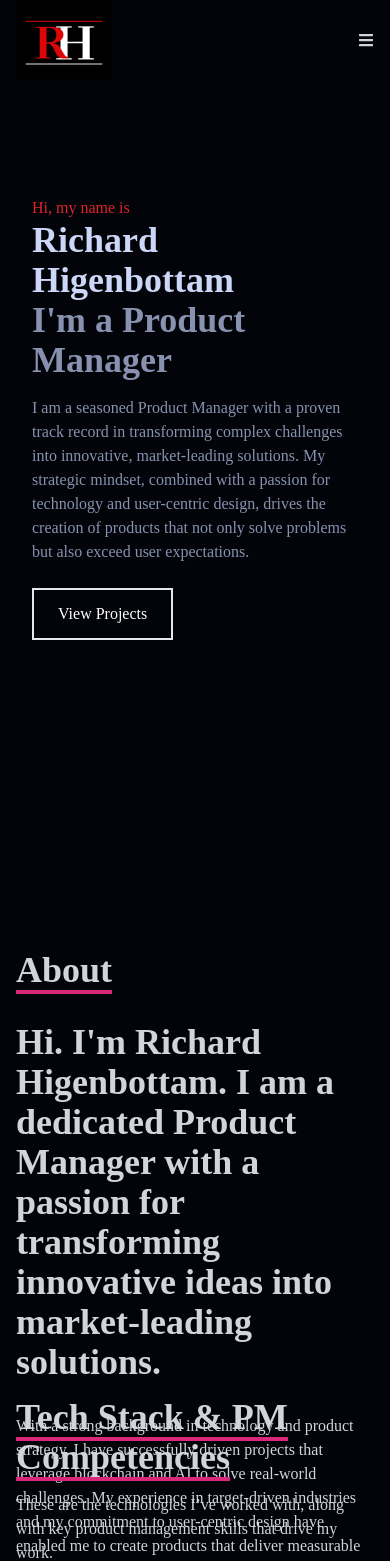
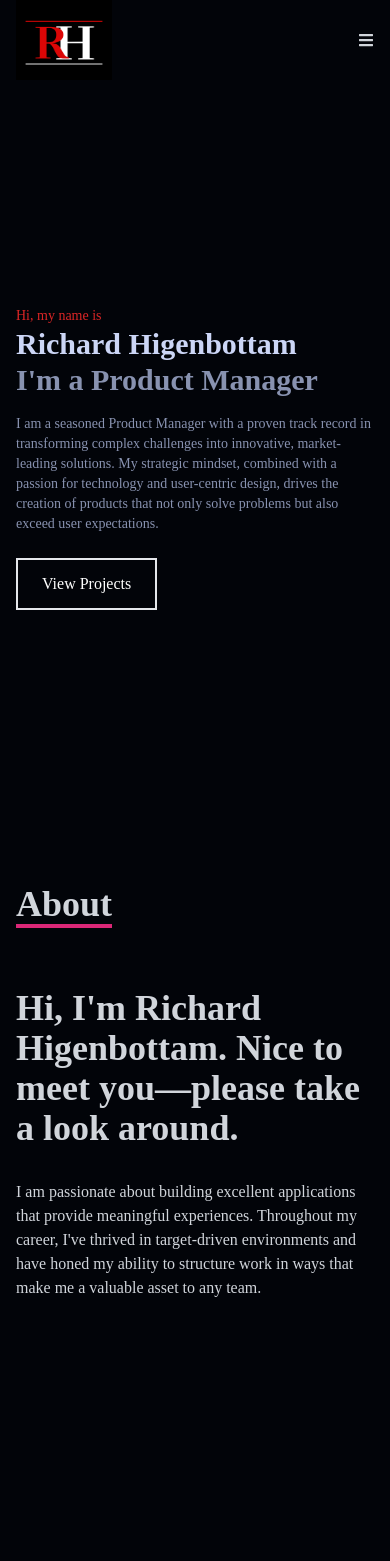
Before and after one commit to RichHig/portfolio-website, a React (Create React App) app: page / in a window 390 px wide. Shown: the top 1561 px of the page. Built offline with nearby package versions, Linux system fonts and the light colour scheme.

Commit message:
Update portfolio website: refine spacing, update content, and fix mobile responsiveness

```diff
--- a/src/components/About.jsx
+++ b/src/components/About.jsx
@@ -2,9 +2,12 @@ import React from "react";
 
 const About = () => {
   return (
-    <div name="about" className="w-full h-screen bg-[#020409] text-gray-300">
+    <div
+      name="about"
+      className="w-full bg-[#020409] text-gray-300 h-auto min-h-screen py-10 scroll-mt-20 mb-10"
+    >
       <div className="flex flex-col justify-center items-center w-full h-full">
-        <div className="max-w-[1000px] w-full grid grid-cols-2 gap-8">
+        <div className="max-w-[1000px] w-full grid grid-cols-1 sm:grid-cols-2 gap-8">
           <div className="sm:text-right pb-8 pl-4">
             <p className="text-4xl font-bold inline border-b-4 border-pink-600">
               About
@@ -12,22 +15,19 @@ const About = () => {
           </div>
           <div></div>
         </div>
-        <div className="max-w-[1000px] w-full grid sm:grid-cols-2 gap-8 px-4">
+        <div className="max-w-[1000px] w-full grid grid-cols-1 sm:grid-cols-2 gap-8 px-4">
           <div className="sm:text-right text-4xl font-bold">
             <p>
-              Hi. I'm Richard Higenbottam. I am a dedicated Product Manager with
-              a passion for transforming innovative ideas into market-leading
-              solutions.
+              Hi, I'm Richard Higenbottam. Nice to meet you—please take a look
+              around.
             </p>
           </div>
           <div>
             <p>
-              With a strong background in technology and product strategy, I
-              have successfully driven projects that leverage blockchain and AI
-              to solve real-world challenges. My experience in target-driven
-              industries and my commitment to user-centric design have enabled
-              me to create products that deliver measurable impact and lasting
-              value.
+              I am passionate about building excellent applications that provide
+              meaningful experiences. Throughout my career, I've thrived in
+              target-driven environments and have honed my ability to structure
+              work in ways that make me a valuable asset to any team.
             </p>
           </div>
         </div>
--- a/src/components/Contact.jsx
+++ b/src/components/Contact.jsx
@@ -4,7 +4,7 @@ const Contact = () => {
   return (
     <div
       name="contact"
-      className="w-full h-screen bg-[#020409] flex justify-center items-center p-4"
+      className="w-full bg-[#020409] text-gray-300 h-auto min-h-screen flex justify-center items-center py-16 px-4"
     >
       <form
         method="POST"
@@ -12,28 +12,28 @@ const Contact = () => {
         className="flex flex-col max-w-[600px] w-full"
       >
         <div className="pb-8">
-          <p className="text-4xl font-bold inline border-b-4 border-red-600 text-gray-300">
+          <p className="text-3xl sm:text-4xl font-bold inline border-b-4 border-red-600 text-gray-300">
             Contact
           </p>
-          <p className="text-gray-300 py-4">
-            Submit the form below or shoot me an email -
-            rich_higenbottam@hotmail.com
+          <p className="text-gray-300 py-4 text-sm sm:text-base">
+            Submit the form below or shoot me an email at
+            rich_higenbottam@hotmail.com.
           </p>
         </div>
         <input
-          className="bg-[#ccd6f6] p-2"
+          className="bg-[#ccd6f6] p-2 mb-4"
           type="text"
           placeholder="Name"
           name="name"
         />
         <input
-          className="my-4 p-2 bg-[#ccd6f6]"
+          className="bg-[#ccd6f6] p-2 mb-4"
           type="email"
           placeholder="Email"
           name="email"
         />
         <textarea
-          className="bg-[#ccd6f6] p-2"
+          className="bg-[#ccd6f6] p-2 mb-4"
           name="message"
           rows="10"
           placeholder="Message"
--- a/src/components/Hero.jsx
+++ b/src/components/Hero.jsx
@@ -3,17 +3,19 @@ import { Link } from "react-scroll";
 
 const Hero = () => {
   return (
-    <div name="home" className="w-full h-screen bg-[#020409]">
-      {/* container  */}
-      <div className="max-w-[1000px] mx-auto px-8 flex flex-col justify-center h-full">
-        <p className="text-red-600">Hi, my name is</p>
-        <h1 className="text-4xl sm:text-7xl font-bold text-[#ccd6f6]">
+    <div
+      name="home"
+      className="w-full bg-[#020409] text-gray-300 h-auto min-h-screen flex items-center pt-[80px]"
+    >
+      <div className="max-w-[1000px] mx-auto px-4 sm:px-8 flex flex-col justify-center h-full py-16">
+        <p className="text-red-600 text-sm sm:text-base">Hi, my name is</p>
+        <h1 className="text-3xl sm:text-5xl md:text-7xl font-bold text-[#ccd6f6]">
           Richard Higenbottam
         </h1>
-        <h2 className="text-4xl sm:text-7xl font-bold text-[#8892b0]">
+        <h2 className="text-3xl sm:text-5xl md:text-7xl font-bold text-[#8892b0]">
           I'm a Product Manager
         </h2>
-        <p className="text-[#8892b0] py-4 max-w-[700px]">
+        <p className="text-[#8892b0] py-4 max-w-[700px] text-sm sm:text-base">
           I am a seasoned Product Manager with a proven track record in
           transforming complex challenges into innovative, market-leading
           solutions. My strategic mindset, combined with a passion for
--- a/src/components/Navbar.jsx
+++ b/src/components/Navbar.jsx
@@ -11,12 +11,12 @@ const Navbar = () => {
   const handleClick = () => setNav(!nav);
 
   return (
-    <div className="fixed w-full h-[80px] flex justify-between items-center px-4 bg-[#020409] text-gray-300">
+    <div className="fixed w-full h-[80px] flex justify-between items-center px-4 bg-[#020409] text-gray-300 z-50">
       <div>
         <img src={Logo} alt="logo" className="w-24 h-20" />
       </div>
 
-      {/* Menu  */}
+      {/* Desktop Menu */}
       <ul className="hidden md:flex">
         <li>
           <Link to="home" smooth={true} duration={500}>
@@ -45,12 +45,12 @@ const Navbar = () => {
         </li>
       </ul>
 
-      {/* Hamburger  */}
+      {/* Hamburger Icon */}
       <div onClick={handleClick} className="md:hidden z-10">
         {!nav ? <FaBars /> : <FaTimes />}
       </div>
 
-      {/* mobile menu  */}
+      {/* Mobile Menu */}
       <ul
         className={
           !nav
@@ -90,13 +90,13 @@ const Navbar = () => {
         </li>
       </ul>
 
-      {/* social icons  */}
+      {/* Social Icons */}
       <div className="hidden lg:flex fixed flex-col top-[35%] left-0">
         <ul>
           <li className="w-[160px] h-[60px] flex justify-between items-center ml-[-100px] hover:ml-[-10px] duration-300 bg-blue-600">
             <a
               className="flex justify-between items-center w-full text-gray-300"
-              href="https://www.linkedin.com/in/richard-higenbottam-dippfs-507a6738?lipi=urn%3Ali%3Apage%3Ad_flagship3_profile_view_base_contact_details%3BoLhKkuPZTJOBBlT3N2Mv9w%3D%3D"
+              href="https://www.linkedin.com/in/richard-higenbottam-dippfs-507a6738/"
             >
               Linkedin <FaLinkedin size={30} />
             </a>
--- a/src/components/Skills.jsx
+++ b/src/components/Skills.jsx
@@ -11,20 +11,24 @@ import datadriven from "../assets/datadriven.png";
 import userresearch from "../assets/userresearch.png";
 import solidity from "../assets/solidity.png";
 import cross from "../assets/cross.png";
+
 const Skills = () => {
   return (
-    <div name="skills" className="w-full h-screen bg-[#020409] text-gray-300">
-      <div className="max-w-[1000px] mx-auto p-4 flex flex-col justify-center w-full h-full">
+    <div
+      name="skills"
+      className="w-full bg-[#020409] text-gray-300 h-auto min-h-screen py-16 scroll-mt-20"
+    >
+      <div className="max-w-[1000px] mx-auto px-4 flex flex-col justify-center w-full h-full">
         <div>
-          <p className="text-4xl font-bold inline border-b-4 border-pink-600 ">
+          <p className="text-3xl sm:text-4xl font-bold inline border-b-4 border-pink-600">
             Tech Stack & PM Competencies
           </p>
-          <p className="py-4">
-            These are the technologies I’ve worked with, along with key product
+          <p className="py-4 text-sm sm:text-base">
+            These are the technologies I've worked with, along with key product
             management skills that drive my work.
           </p>
         </div>
-        <div className="w-full grid grid-cols-2 sm:grid-cols-3 gap-3 text-center py-8">
+        <div className="w-full grid grid-cols-2 sm:grid-cols-3 gap-4 text-center py-8">
           <div className="shadow-md shadow-[#040c16] hover:scale-110 duration-500">
             <img className="w-20 mx-auto" src={solidity} alt="Solidity icon" />
             <p className="my-4">Solidity</p>
@@ -56,17 +60,17 @@ const Skills = () => {
         </div>
         {/* New PM Competencies Section */}
         <div className="mt-8">
-          <p className="text-4xl font-bold inline border-b-4 border-pink-600 ">
+          <p className="text-3xl sm:text-4xl font-bold inline border-b-4 border-pink-600">
             Product Management
           </p>
-          <p className="py-4">
+          <p className="py-4 text-sm sm:text-base">
             I leverage agile methodologies, strategic roadmapping, and rigorous
             data-driven insights, combined with in-depth user research and
             strong cross-functional collaboration, to drive innovation and
             deliver products that consistently exceed market expectations.
           </p>
         </div>
-        <div className="w-full grid grid-cols-2 sm:grid-cols-3 gap-3 text-center py-8">
+        <div className="w-full grid grid-cols-2 sm:grid-cols-3 gap-4 text-center py-8">
           <div className="shadow-md shadow-[#040c16] hover:scale-110 duration-500">
             <img className="w-20 mx-auto" src={agile} alt="Agile icon" />
             <p className="my-4">Agile</p>
@@ -99,7 +103,7 @@ const Skills = () => {
             <img
               className="w-20 mx-auto"
               src={cross}
-              alt="Cross-Functional icon"
+              alt="Cross-Functional Collaboration icon"
             />
             <p className="my-4">Cross-Functional Collaboration</p>
           </div>
--- a/src/index.css
+++ b/src/index.css
@@ -6,7 +6,7 @@
 
 @layer base {
   body {
-    @apply font-[Raleway];
+    @apply font-[Raleway] overflow-x-hidden;
   }
   li {
     @apply px-4;
@@ -18,7 +18,13 @@
   background-repeat: no-repeat;
   background-size: cover;
   background-position: center;
-  height: 250px;
+  height: 200px;
+}
+
+@media (min-width: 640px) {
+  .content-div {
+    height: 250px;
+  }
 }
 
 .content-div:hover {
@@ -28,3 +34,10 @@
     hsla(242, 74%, 61%, 0.8)
   ) !important;
 }
+
+/* Add responsive text utilities */
+@layer utilities {
+  .text-responsive {
+    @apply text-sm sm:text-base md:text-lg;
+  }
+}
```
Also changed, not shown: src/components/Projects.jsx (+88 -80 lines), 1 other file (tests, documents, lock files or other folders).
